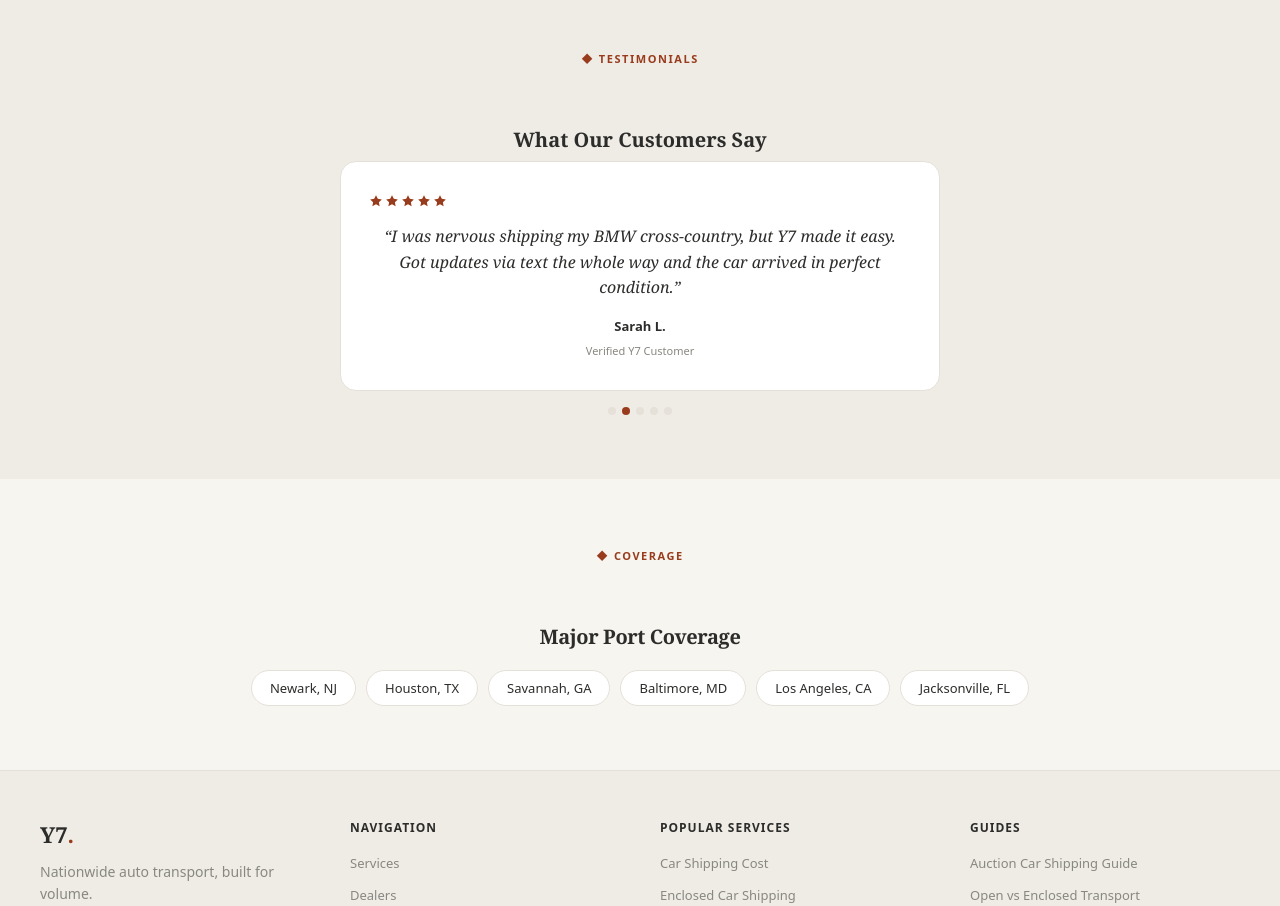
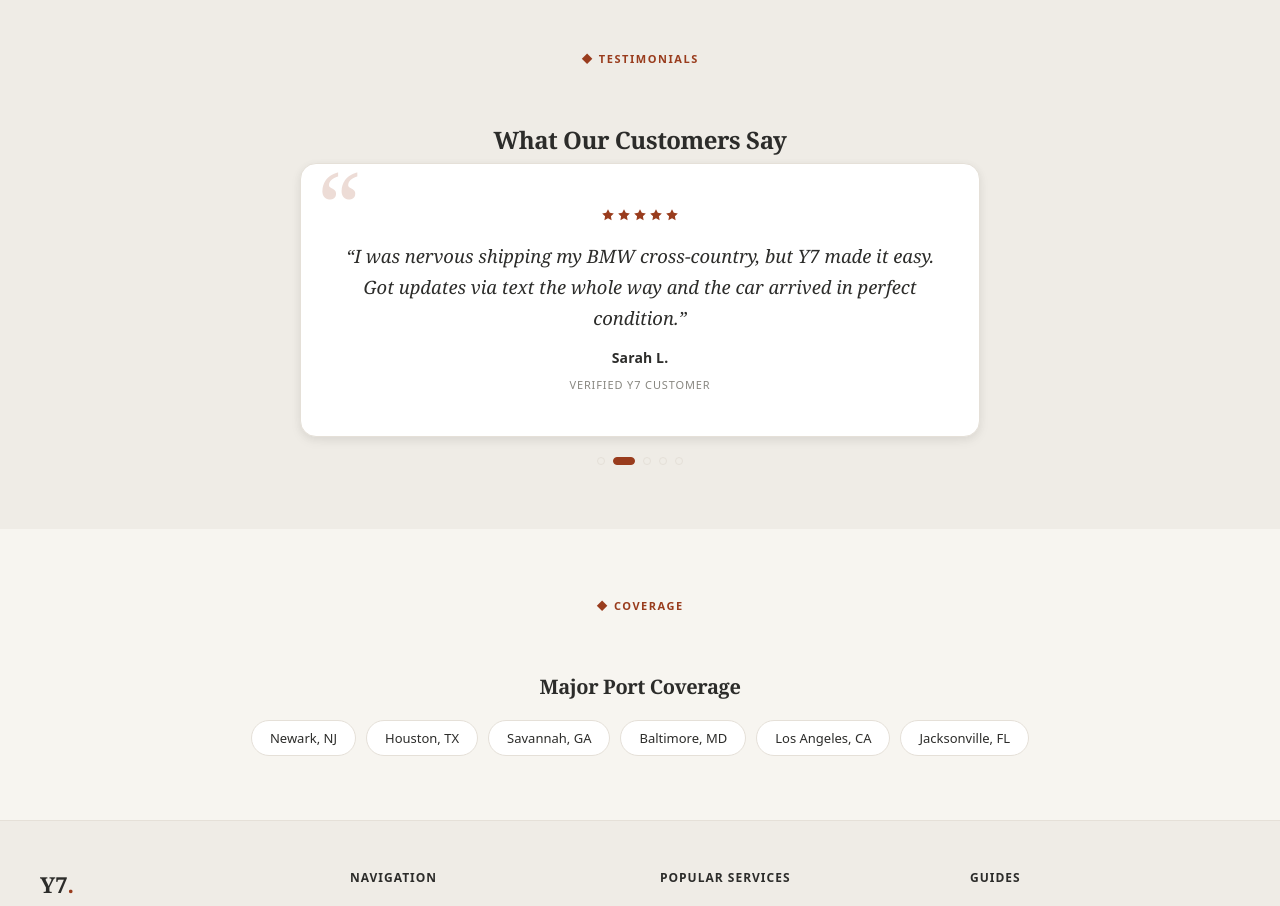
Before and after one commit to sergiivorotyntsev/Y7-WEBSITE, a React (Vite) app: page / in a window 1280 px wide. Shown: the part 4880-5786 px from the top of the page. Built offline with nearby package versions, Linux system fonts and the light colour scheme; no server answers.

Commit message:
[DESIGN-3-T05] feat: ReviewsCarousel + TestimonialCarousel — CSS modules, quote styling

```diff
--- a/src/components/ReviewsCarousel.jsx
+++ b/src/components/ReviewsCarousel.jsx
@@ -1,7 +1,7 @@
 import { useState, useEffect, useCallback } from 'react';
-import { colors, fonts } from '../theme';
 import { StarFilledIcon, StarEmptyIcon } from './icons';
 import { API_URL } from '../config';
+import styles from './ReviewsCarousel.module.css';
 
 const STATIC_TESTIMONIALS = [
   { id: 's1', rating: 5, customer_name: 'Mike R.', review_text: 'Y7 moved 12 vehicles for us last month — all on time, no damage. Their dispatch team is always reachable and they know the auction pickup process inside out.', route: null, vehicle: null },
@@ -13,7 +13,7 @@ const STATIC_TESTIMONIALS = [
 
 function Stars({ count, size = 14 }) {
   return (
-    <span style={{ display: 'inline-flex', gap: '2px' }}>
+    <span className={styles.starsRow}>
       {Array.from({ length: count }, (_, i) => <StarFilledIcon key={`f${i}`} size={size} />)}
       {Array.from({ length: 5 - count }, (_, i) => <StarEmptyIcon key={`e${i}`} size={size} />)}
     </span>
@@ -54,77 +54,40 @@ export default function ReviewsCarousel() {
 
   return (
     <div
-      style={{ maxWidth: '600px', margin: '0 auto', textAlign: 'center' }}
+      className={styles.wrap}
       onMouseEnter={() => setPaused(true)}
       onMouseLeave={() => setPaused(false)}
+      onFocus={() => setPaused(true)}
+      onBlur={() => setPaused(false)}
     >
-      <h3 style={{
-        fontFamily: fonts.serif, fontSize: '20px', fontWeight: 700,
-        color: colors.text, marginBottom: '8px',
-      }}>
-        What Our Customers Say
-      </h3>
+      <h3 className={styles.heading}>What Our Customers Say</h3>
 
       {aggregate && aggregate.total_count > 0 && (
-        <p style={{ fontSize: 13, color: colors.textMuted, marginBottom: 20 }}>
-          <span style={{ color: '#F5A623', fontWeight: 700 }}>{aggregate.average_rating}&#9733;</span>
+        <p className={styles.aggregate}>
+          <span className={styles.aggregateStar}>{aggregate.average_rating}&#9733;</span>
           {' '}average based on {aggregate.total_count} review{aggregate.total_count !== 1 ? 's' : ''}
         </p>
       )}
 
-      <div
-        key={r.id || active}
-        style={{
-          background: colors.bgCard, border: `1px solid ${colors.border}`,
-          borderRadius: '16px', padding: '32px 28px',
-          animation: 'fadeIn 400ms ease', minHeight: '180px',
-          display: 'flex', flexDirection: 'column', justifyContent: 'center',
-        }}
-      >
-        <style>{`@keyframes fadeIn { from { opacity: 0; } to { opacity: 1; } }`}</style>
+      <div key={r.id || active} className={styles.card}>
         <Stars count={r.rating} />
-        <p style={{
-          fontFamily: fonts.serif, fontSize: '16px', fontStyle: 'italic',
-          color: colors.text, lineHeight: 1.6, margin: '16px 0',
-        }}>
-          &ldquo;{r.review_text}&rdquo;
-        </p>
-        <div style={{ fontFamily: fonts.sans, fontSize: '13px', fontWeight: 600, color: colors.text }}>
-          {r.customer_name}
-        </div>
+        <p className={styles.quoteText}>&ldquo;{r.review_text}&rdquo;</p>
+        <div className={styles.author}>{r.customer_name}</div>
         {(r.route || r.vehicle) && (
-          <div style={{ display: 'flex', gap: 8, justifyContent: 'center', marginTop: 6, flexWrap: 'wrap' }}>
-            {r.route && (
-              <span style={{
-                fontSize: 11, padding: '2px 8px', borderRadius: 10,
-                background: colors.bgMuted, color: colors.textMuted,
-              }}>{r.route}</span>
-            )}
-            {r.vehicle && (
-              <span style={{
-                fontSize: 11, padding: '2px 8px', borderRadius: 10,
-                background: colors.bgMuted, color: colors.textMuted,
-              }}>{r.vehicle}</span>
-            )}
+          <div className={styles.badgeRow}>
+            {r.route && <span className={styles.badge}>{r.route}</span>}
+            {r.vehicle && <span className={styles.badge}>{r.vehicle}</span>}
           </div>
         )}
-        <div style={{ fontSize: 11, color: colors.textMuted, marginTop: 8 }}>
-          Verified Y7 Customer
-        </div>
+        <div className={styles.verified}>Verified Y7 Customer</div>
       </div>
 
-      {/* Dots */}
-      <div style={{ display: 'flex', justifyContent: 'center', gap: '6px', marginTop: '16px' }}>
+      <div className={styles.dots}>
         {reviews.map((_, i) => (
           <button
             key={i}
             onClick={() => setActive(i)}
-            style={{
-              width: '8px', height: '8px', borderRadius: '50%',
-              background: i === active ? colors.accent : colors.border,
-              border: 'none', cursor: 'pointer', padding: 0,
-              transition: 'background 200ms ease',
-            }}
+            className={`${styles.dot} ${i === active ? styles.dotActive : ''}`}
             aria-label={`Review ${i + 1}`}
           />
         ))}
--- /dev/null
+++ b/src/components/ReviewsCarousel.module.css
@@ -0,0 +1,167 @@
+/* ReviewsCarousel — single-card quote carousel with auto-advance. */
+
+.wrap {
+  max-width: 680px;
+  margin: 0 auto;
+  text-align: center;
+}
+
+.heading {
+  font-family: var(--font-serif, Georgia, serif);
+  font-size: clamp(1.25rem, 2.2vw, 1.5rem);
+  font-weight: 700;
+  color: var(--text, #2C2C2A);
+  margin: 0 0 8px;
+  letter-spacing: -0.02em;
+  line-height: 1.2;
+}
+
+.aggregate {
+  font-family: var(--font-sans, system-ui);
+  font-size: 13px;
+  color: var(--text-muted, #888780);
+  margin: 0 0 20px;
+}
+
+.aggregateStar {
+  color: #F5A623;
+  font-weight: 700;
+}
+
+/* =====================================================================
+   CARD — with large serif opening quote mark
+   ===================================================================== */
+
+.card {
+  position: relative;
+  background: var(--bg-card, #fff);
+  border: 1px solid var(--border, #e5e0d8);
+  border-radius: var(--radius-xl, 16px);
+  padding: clamp(32px, 5vw, 44px) clamp(24px, 4vw, 36px);
+  min-height: 200px;
+  display: flex;
+  flex-direction: column;
+  justify-content: center;
+  box-shadow: var(--shadow-md, 0 2px 8px rgba(0,0,0,0.04), 0 4px 12px rgba(0,0,0,0.06));
+  overflow: hidden;
+}
+
+/* Large decorative opening quote mark */
+.card::before {
+  content: '\201C';
+  position: absolute;
+  top: -8px;
+  left: 16px;
+  font-family: var(--font-serif, Georgia, serif);
+  font-size: 6rem;
+  line-height: 1;
+  color: var(--accent, #993C1D);
+  opacity: 0.18;
+  pointer-events: none;
+}
+
+@media (prefers-reduced-motion: no-preference) {
+  .card {
+    animation: reviewCardIn 400ms ease-out;
+  }
+}
+
+@keyframes reviewCardIn {
+  from { opacity: 0; transform: translateY(8px); }
+  to { opacity: 1; transform: translateY(0); }
+}
+
+.starsRow {
+  display: flex;
+  justify-content: center;
+  gap: 2px;
+  color: #F5A623;
+}
+
+.quoteText {
+  font-family: var(--font-serif, Georgia, serif);
+  font-size: clamp(1rem, 1.6vw, 1.15rem);
+  font-style: italic;
+  color: var(--text, #2C2C2A);
+  line-height: 1.7;
+  margin: 18px 0 14px;
+}
+
+.author {
+  font-family: var(--font-sans, system-ui);
+  font-size: 14px;
+  font-weight: 700;
+  color: var(--text, #2C2C2A);
+  letter-spacing: 0.01em;
+}
+
+.badgeRow {
+  display: flex;
+  gap: 8px;
+  justify-content: center;
+  margin-top: 8px;
+  flex-wrap: wrap;
+}
+
+.badge {
+  font-family: var(--font-mono, 'JetBrains Mono', monospace);
+  font-size: 11px;
+  padding: 3px 10px;
+  border-radius: var(--radius-pill, 20px);
+  background: var(--bg-muted, #EFECE6);
+  color: var(--text-muted, #888780);
+  letter-spacing: 0.02em;
+}
+
+.verified {
+  font-family: var(--font-sans, system-ui);
+  font-size: 11px;
+  color: var(--text-muted, #888780);
+  margin-top: 10px;
+  text-transform: uppercase;
+  letter-spacing: 0.08em;
+}
+
+/* =====================================================================
+   NAVIGATION DOTS
+   ===================================================================== */
+
+.dots {
+  display: flex;
+  justify-content: center;
+  gap: 8px;
+  margin-top: 20px;
+}
+
+.dot {
+  width: 8px;
+  height: 8px;
+  border-radius: 50%;
+  background: transparent;
+  border: 1.5px solid var(--border, #e5e0d8);
+  cursor: pointer;
+  padding: 0;
+  outline: none;
+  transition:
+    background-color var(--transition-normal, 250ms ease-out),
+    border-color var(--transition-normal, 250ms ease-out),
+    width var(--transition-normal, 250ms ease-out);
+}
+
+@media (hover: hover) {
+  .dot:hover:not(.dotActive) {
+    border-color: var(--text-muted, #888780);
+    background: var(--text-muted, #888780);
+  }
+}
+
+.dot:focus-visible {
+  box-shadow: 0 0 0 2px var(--bg, #F7F5F0), 0 0 0 4px var(--accent, #993C1D);
+}
+
+.dotActive {
+  width: 22px;
+  border-radius: var(--radius-pill, 20px);
+  background: var(--accent, #993C1D);
+  border-color: var(--accent, #993C1D);
+}
```
Also changed, not shown: src/components/TestimonialCarousel.jsx (+12 -74 lines).
